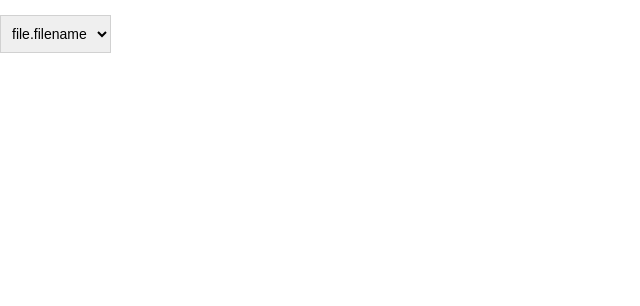
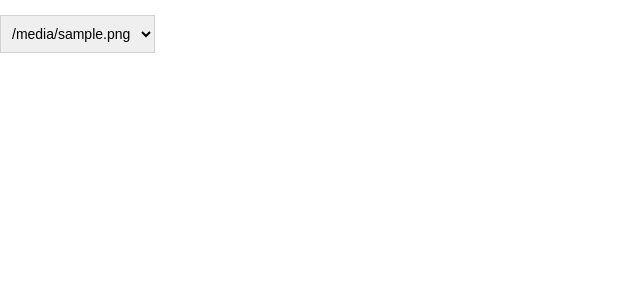
Before and after one commit to amymalia/get-data, a Flask app: template templates/picker.html in a window 1280 px wide. Shown: the part 114-420 px from the top of the page, without its empty margins (0-640 px from the left). Run offline with Flask 2, Linux system fonts and the light colour scheme; the template is opened without the code that fills it: most values are stand-ins (such as "Sample title", 1, 10 or a date in 2020); parts of the project's set-up code (start-up, migrations or seed data) failed here and were passed over; some libraries are stand-ins or nearby versions.

Commit message:
adding dynamic file picker

```diff
--- a/templates/picker.html
+++ b/templates/picker.html
@@ -11,7 +11,7 @@
 <h2>File path: {{ googlePath }}</h2>
 <select class="ui search dropdown">
     {% for file in files %}
-  <option value="">file.filename</option>
+  <option value="">{{file.filename}}</option>
     {% endfor %}
 </select>
 </body>
```
